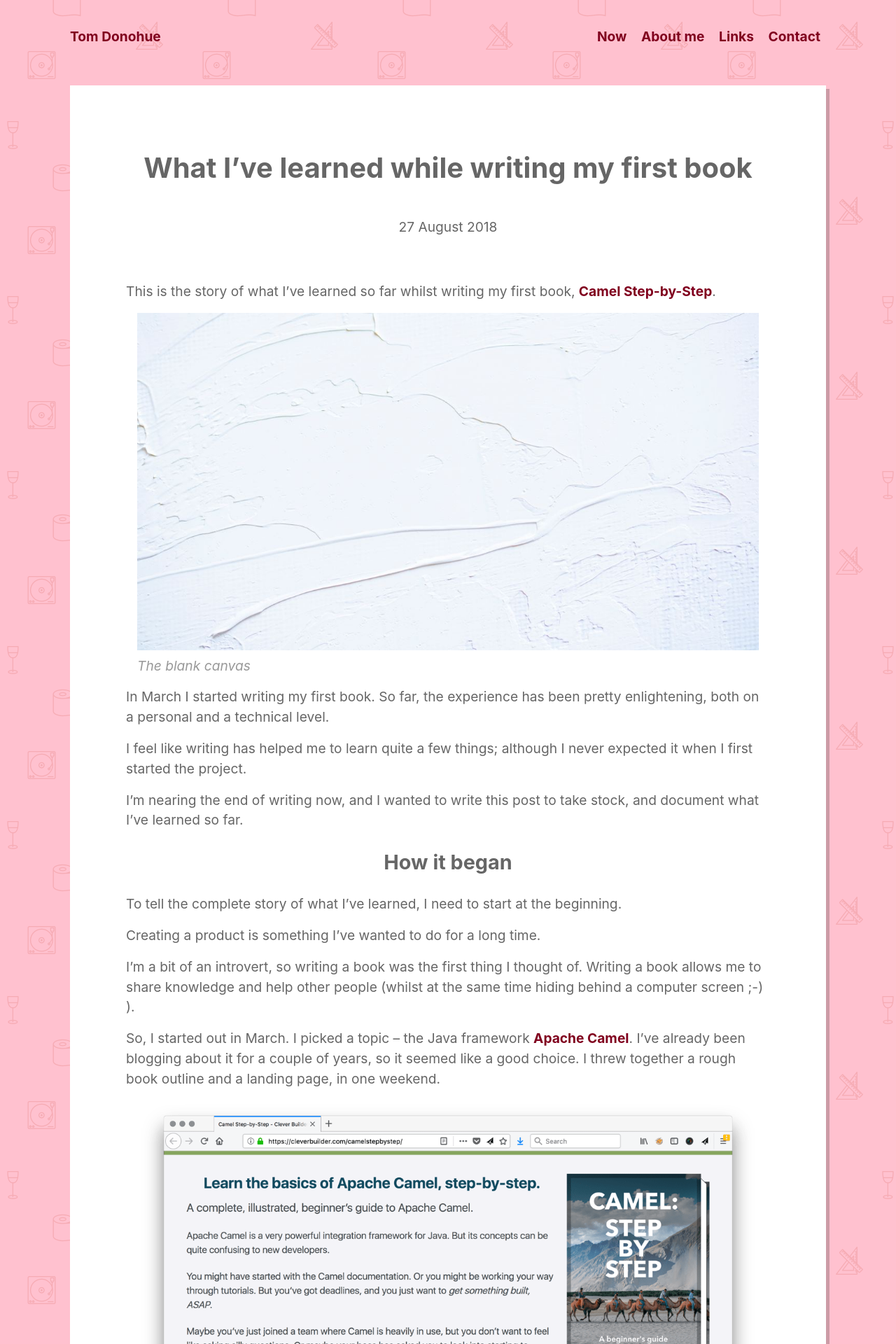
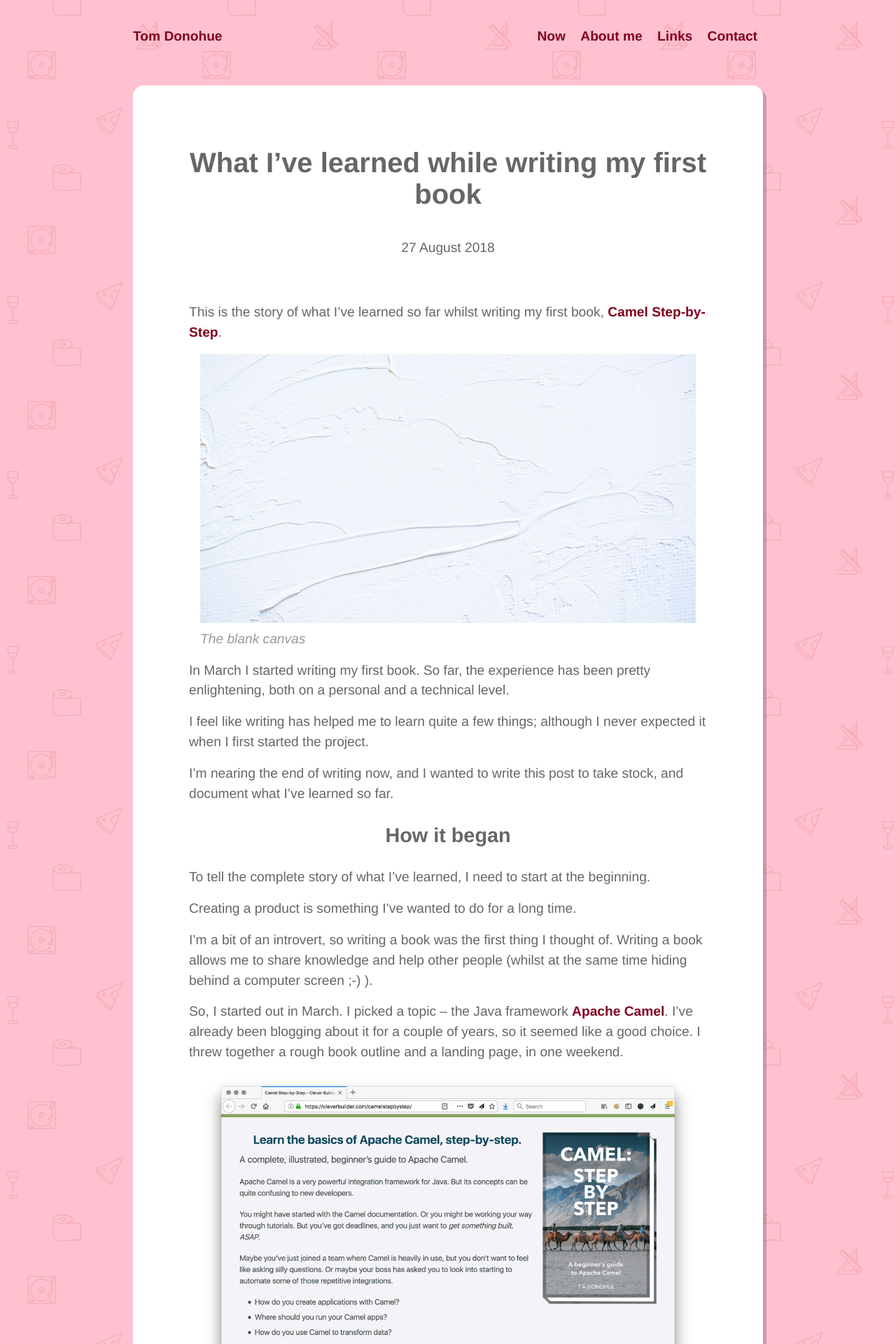
Before and after one commit to monodot/monodot-co-uk, a Jekyll site: the page built from _posts/2018-08-27-learned.md, in a window 1280 px wide. Shown: the top 1920 px of the page at 70% size. Built offline with Jekyll 4.4.1, drawn with Linux system fonts in a browser that asks for light colours; comment, search, counter and statistics services are not loaded.

Commit message:
Update da stylez

```diff
--- a/assets/css/mvp.css
+++ b/assets/css/mvp.css
@@ -12,15 +12,16 @@
     --color-shadow: #f4f4f4;
     --color-text: #000;
     --color-text-secondary: #999;
-    --font-family: -apple-system, BlinkMacSystemFont, "Segoe UI", Roboto, Oxygen-Sans, Ubuntu, Cantarell, "Helvetica Neue", sans-serif;
+    /* --font-family: -apple-system, BlinkMacSystemFont, "Segoe UI", Roboto, Oxygen-Sans, Ubuntu, Cantarell, "Helvetica Neue", sans-serif; */
+    --font-family: "Helvetica Neue", Helvetica, Arial, "Lucida Grande", sans-serif;
     --hover-brightness: 1.2;
     --justify-important: center;
     --justify-normal: left;
     --line-height: 1.5;
     --width-card: 285px;
     --width-card-medium: 460px;
-    --width-card-wide: 800px;
-    --width-content: 1080px;
+    --width-card-wide: 700px;
+    --width-content: 900px;
 }
 
 /*
@@ -428,7 +429,7 @@ table tr:nth-child(even) {
     background-color: var(--color-accent);
 }
 
-/* Quotes */
+/* Quotes
 blockquote {
     display: block;
     font-size: x-large;
@@ -445,4 +446,4 @@ blockquote footer {
     font-size: small;
     line-height: var(--line-height);
     padding: 1.5rem 0;
-}
+} */
--- a/assets/css/style.css
+++ b/assets/css/style.css
@@ -28,6 +28,7 @@ header {
 
 h1 {
     font-size: 2.5rem;
+    line-height: 1.125;
 }
 
 main {
@@ -36,6 +37,11 @@ main {
 
 nav {
     margin-bottom: 0;
+}
+
+ol li p,
+ul li p {
+    margin: 0.5rem 0 !important;
 }
 
 p {
@@ -78,6 +84,38 @@ div.prevnext {
     justify-content: space-between;
 }
 
+div.prevnext > * + * {
+    --tw-divide-x-reverse: 0;
+    border-right-width: calc(0px * var(--tw-divide-x-reverse));
+    border-left-width: calc(0px * calc(1 - var(--tw-divide-x-reverse)));
+    border-color: pink;
+}
+
+div.prevnext > a {
+    flex: 1 1 0%;
+}
+
+blockquote {
+    border-left: solid 8px #e9e9e9;
+    padding-left: 2rem;
+}
+
+header nav a {
+    display: flex;
+    align-items: center;
+}
+header nav img {
+    margin: 0;
+    width: 40px;
+    height: 40px;
+    border-radius: 100%;
+    border: solid 4px white;
+    margin-right: 10px;
+}
+header nav span {
+    text-transform: uppercase;
+}
+
 @media (min-width: 768px) {
     body {
         padding: 1rem 0;
@@ -96,6 +134,7 @@ div.prevnext {
     section article {
         padding: 3rem 5rem;
         box-shadow: 5px 5px rgba(0,0,0,0.2);
+        border-radius: 15px;
     }
 
     section article header figure img {
```
